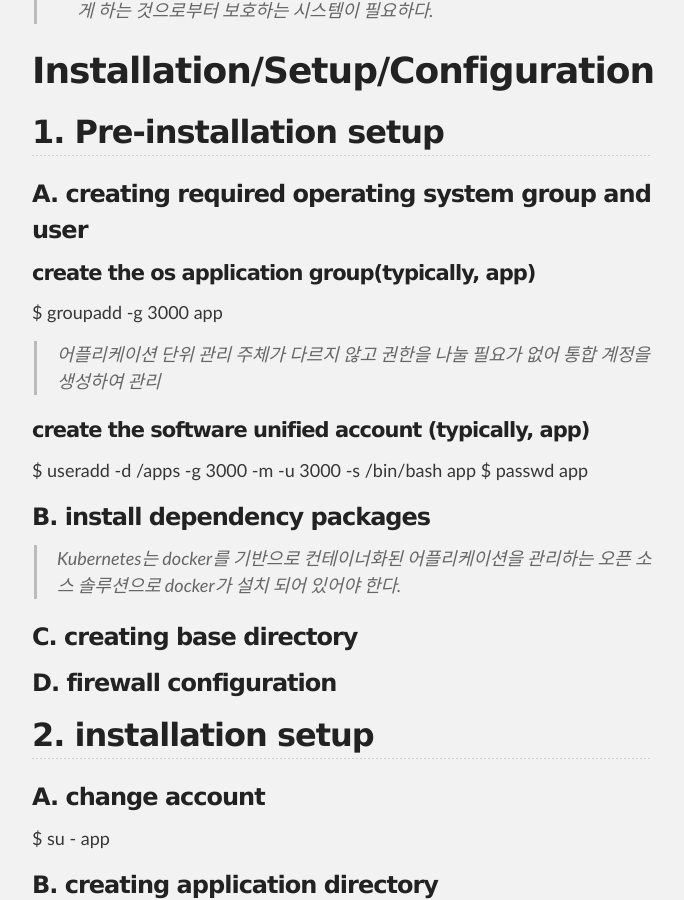
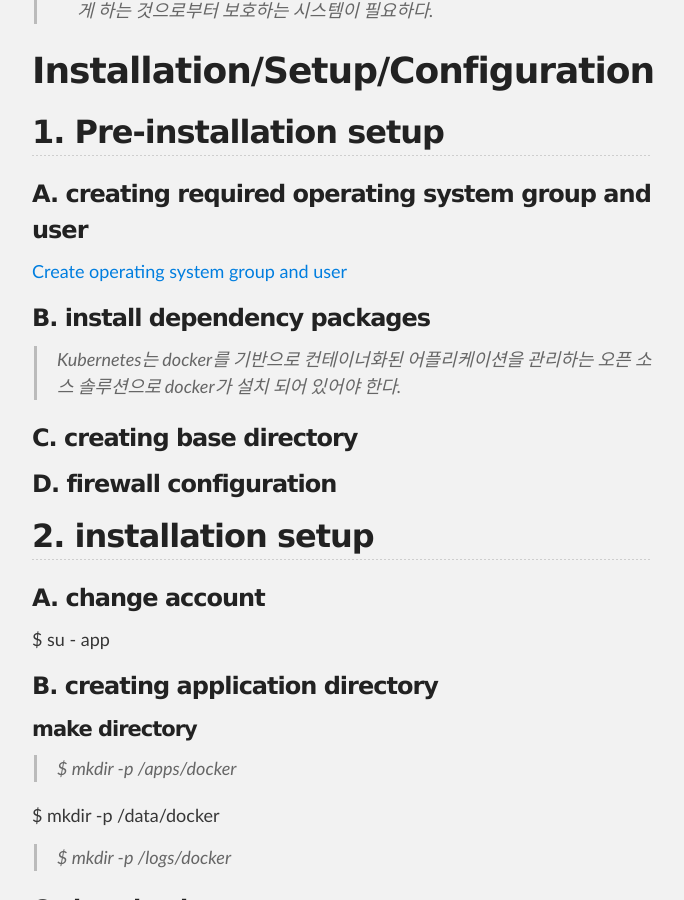
Before and after one commit to unlimited9/unlimited9.github.com, a Jekyll site: the page built from reference.notes/TA/cloud/kubernetes/install.n.setup.md, in a window 1280 px wide and 900 px high, scrolled down 2688 px. Shown: the whole window, without its empty margins (298-982 px from the left). Built offline with Jekyll 4.4.1, drawn with Linux system fonts in a browser that asks for light colours; our own code applies the rules of GitHub Pages for plain Markdown files.

Commit message:
Update install.n.setup.md

```diff
--- a/reference.notes/TA/cloud/kubernetes/install.n.setup.md
+++ b/reference.notes/TA/cloud/kubernetes/install.n.setup.md
@@ -63,15 +63,7 @@ Fail-over 시 일시적 서비스 중단.
 ## 1. Pre-installation setup
 
 ### A. creating required operating system group and user
-
-#### create the os application group(typically, app)
-$ groupadd -g 3000 app
-
-> 어플리케이션 단위 관리 주체가 다르지 않고 권한을 나눌 필요가 없어 통합 계정을 생성하여 관리
-
-#### create the software unified account (typically, app)
-$ useradd -d /apps -g 3000 -m -u 3000 -s /bin/bash app
-$ passwd app
+[Create operating system group and user](/reference.notes/TA/system/management.account.n.group.md)
 
 ### B. install dependency packages
 >Kubernetes는 docker를 기반으로 컨테이너화된 어플리케이션을 관리하는 오픈 소스 솔루션으로 docker가 설치 되어 있어야 한다.
```
